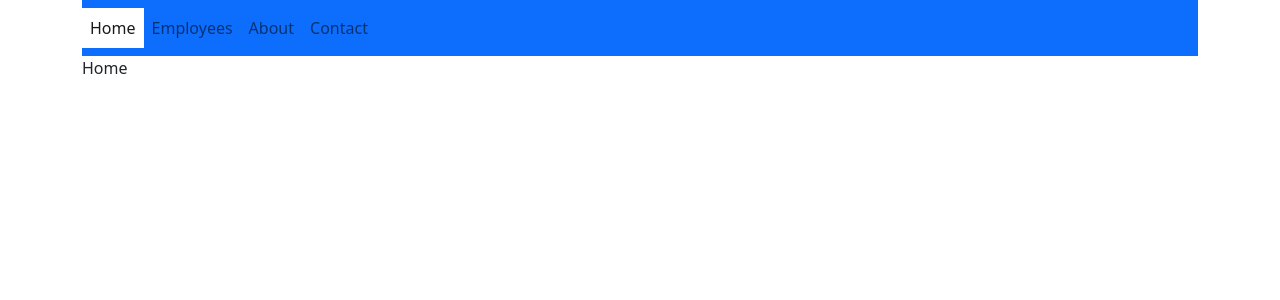
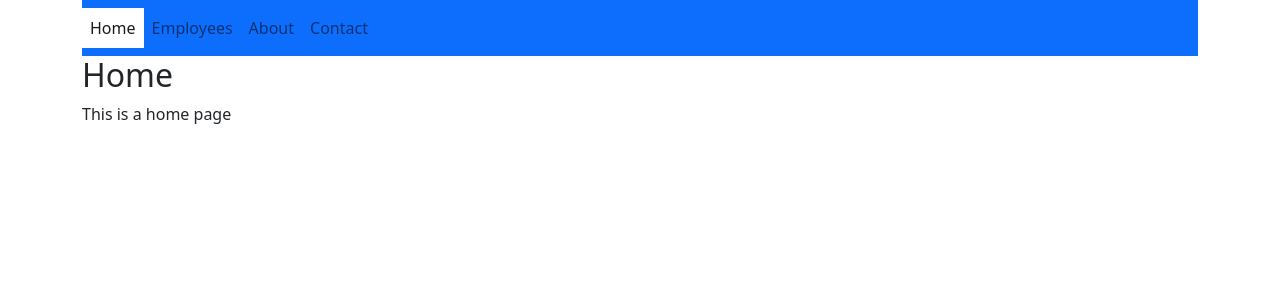
Before and after one commit to venkatram64/emp-crud-redux-hooks-app, a React (Create React App) app: page / in a window 1280 px wide. Shown: the top 300 px of the page. Built offline with nearby package versions, Linux system fonts and the light colour scheme.

Commit message:
added changes

```diff
--- a/src/components/pages/About.js
+++ b/src/components/pages/About.js
@@ -1,9 +1,10 @@
 import React from 'react';
 
 const About = () => {
-    return(
+    return (
         <div>
-            About
+            <h2>About</h2>
+            This is about page
         </div>
     )
 }
--- a/src/components/pages/Contact.js
+++ b/src/components/pages/Contact.js
@@ -4,7 +4,8 @@ import React from 'react';
 const Contact = () => {
     return (
         <div>
-            Contact
+            <h2>Contact</h2>
+            This is contact page
         </div>
     )
 }
--- a/src/components/pages/Home.js
+++ b/src/components/pages/Home.js
@@ -3,7 +3,10 @@ import React from 'react'
 
 const Home = () => {
   return (
-    <div>Home</div>
+    <div>
+      <h2>Home</h2>
+      This is a home page
+    </div>
   )
 }
 
```
Also changed, not shown: 1 other file (tests, documents, lock files or other folders).
